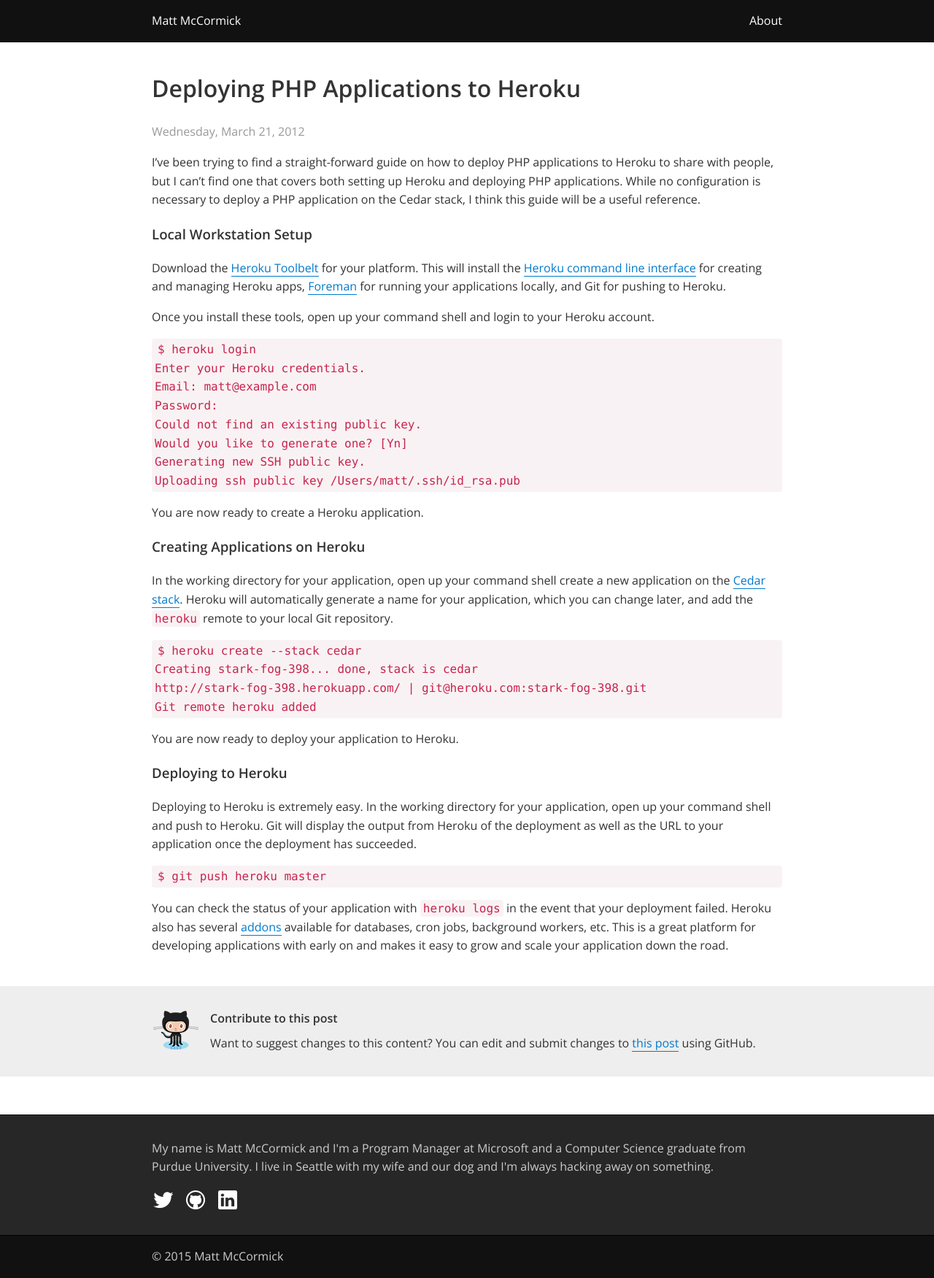
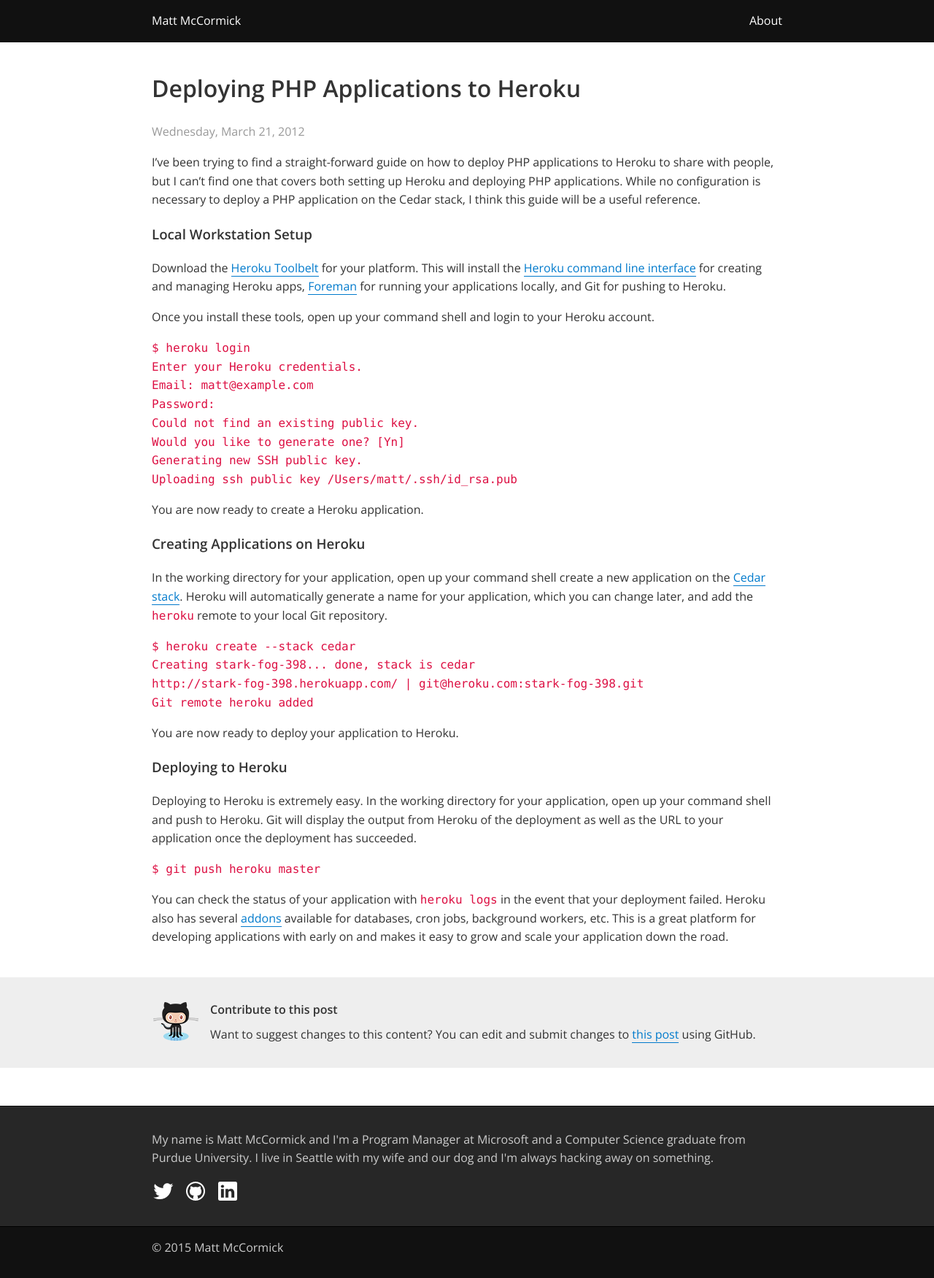
Before and after one commit to mbmccormick/mbmccormick.github.io, a Jekyll site: the page built from _posts/2012-03-21-deploying-php-applications-to-heroku.md, in a window 1280 px wide. Shown: the whole page at 73% size. Built offline with Jekyll 4.4.1, drawn with Linux system fonts in a browser that asks for light colours; comment, search, counter and statistics services are not loaded.

Commit message:
Fixing small issue with code syntax highlighting.

```diff
--- a/css/style.css
+++ b/css/style.css
@@ -141,11 +141,9 @@
 }
 
 pre, code {
-    padding: 2px 4px;
-    font-size: 90%;
-    color: #c7254e;
-    background-color: #f9f2f4;
-    border-radius: 4px;
+    white-space: pre;
+    white-space: pre-wrap;
+    word-wrap: break-word;
 }
 
 pre, code, kbd, samp {
```
